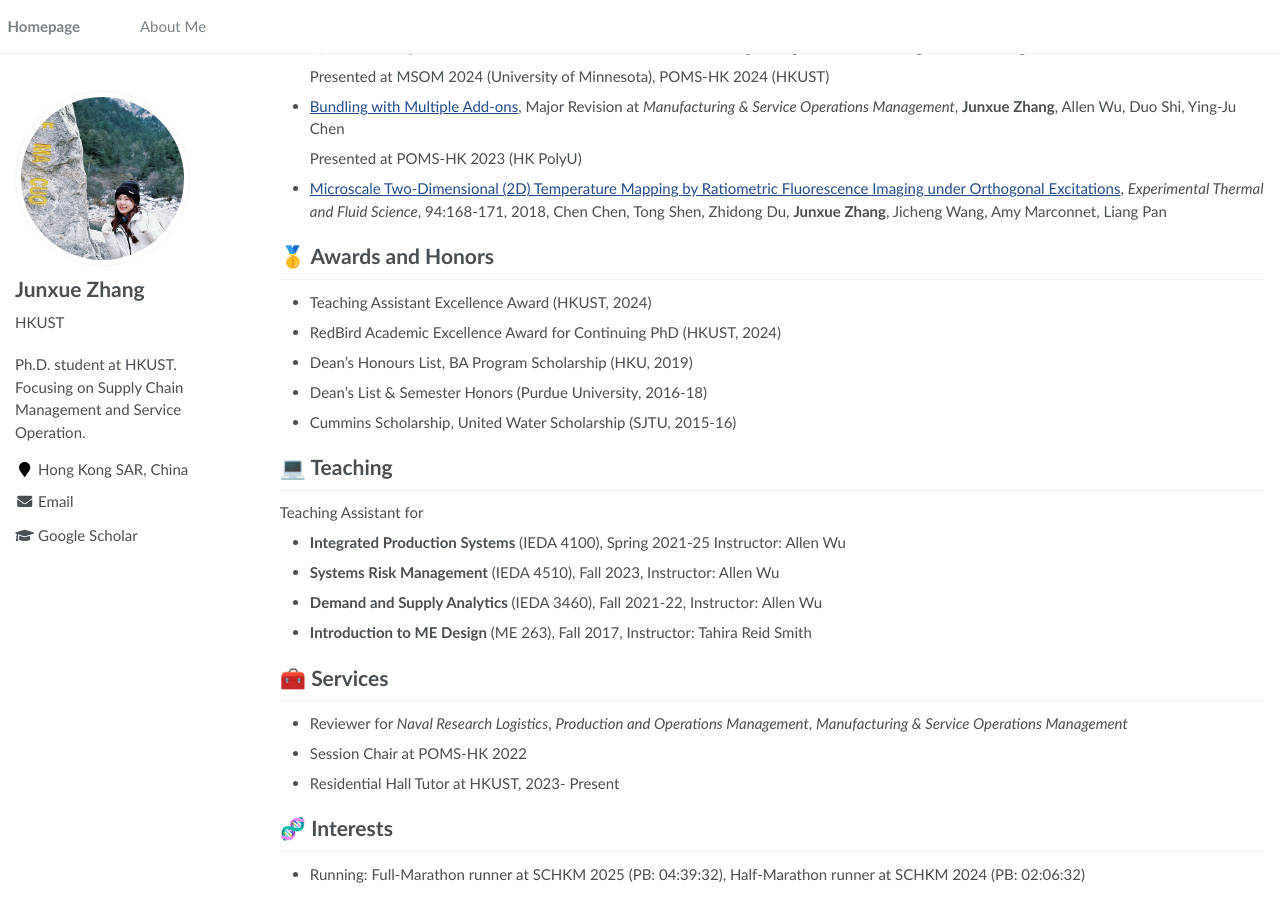
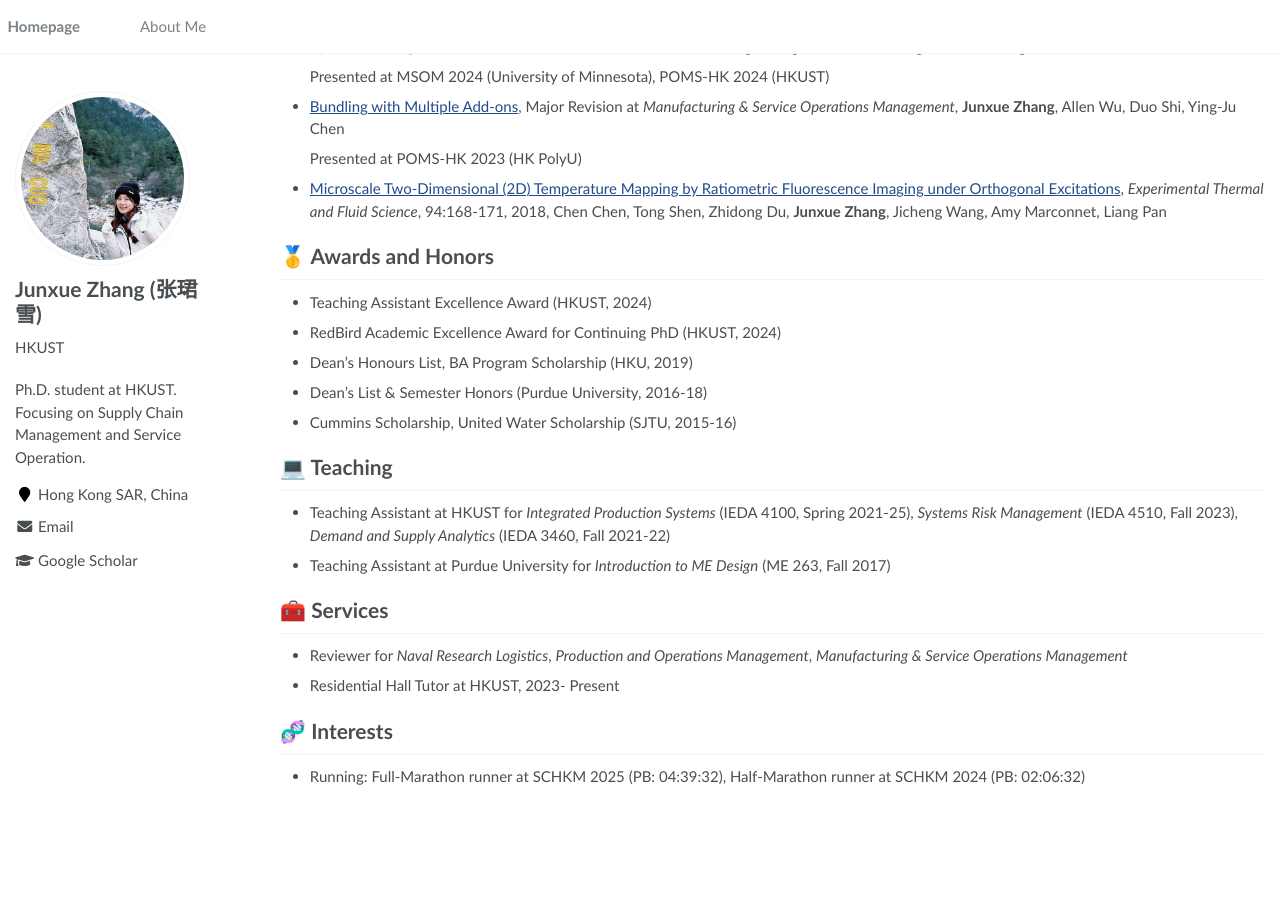
Before and after one commit to junxue-zhang/junxue-zhang.github.io, a Jekyll site: the page built from _pages/about.md, in a window 1280 px wide and 900 px high, scrolled down 516 px. Built offline with Jekyll 4.4.1, drawn with Linux system fonts in a browser that asks for light colours; after the commit the page ends 1319 px from its top, so only the background shows below that.

Commit message:
25 March update

```diff
--- a/_config.yml
+++ b/_config.yml
@@ -21,7 +21,7 @@ baidu_site_verification  :  # get baidu_site_verification from https://ziyuan.ba
 
 # Site Author
 author:
-  name             : "Junxue Zhang"
+  name             : "Junxue Zhang (张珺雪)"
   avatar           : "images/android-chrome-512x512.png"
   bio              : "HKUST"
   location         : "Hong Kong SAR, China"
--- a/_pages/about.md
+++ b/_pages/about.md
@@ -61,20 +61,13 @@ My research interest includes *OM-Marketing Interface*, *Supply Chain Management
 
 # 💻 Teaching
 
-Teaching Assistant for
+- Teaching Assistant at HKUST for *Integrated Production Systems* (IEDA 4100, Spring 2021-25), *Systems Risk Management* (IEDA 4510, Fall 2023), *Demand and Supply Analytics* (IEDA 3460, Fall 2021-22)
 
--  **Integrated Production Systems** (IEDA 4100), Spring 2021-25 Instructor: Allen Wu
-
-- **Systems Risk Management** (IEDA 4510), Fall 2023, Instructor: Allen Wu
-
-- **Demand and Supply Analytics** (IEDA 3460), Fall 2021-22, Instructor: Allen Wu
-
-- **Introduction to ME Design** (ME 263), Fall 2017, Instructor: Tahira Reid Smith
+- Teaching Assistant at Purdue University for *Introduction to ME Design* (ME 263, Fall 2017)
 
 
 # 🧰 Services
 -  Reviewer for *Naval Research Logistics*, *Production and Operations Management*, *Manufacturing & Service Operations Management*
-- Session Chair at POMS-HK 2022
 - Residential Hall Tutor at HKUST, 2023- Present
 
 # 🧬 Interests
```
